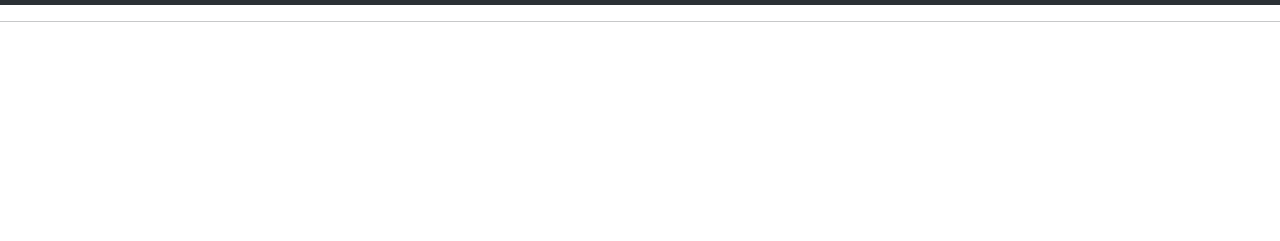
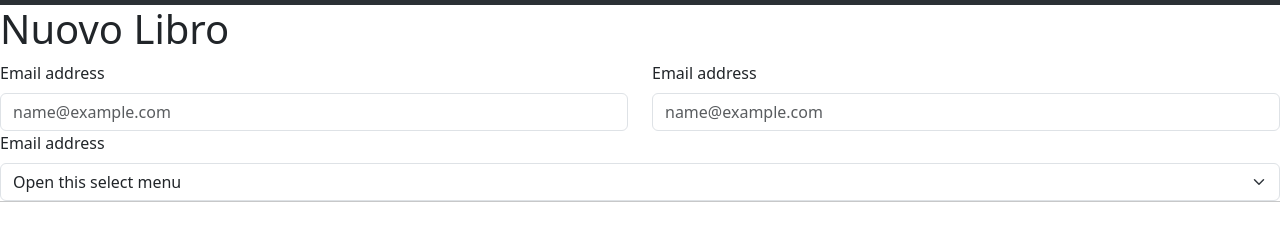
Before and after one commit to PieStw/html-css-bootstrap-dashboard, a plain HTML site: page index2.html in a window 1280 px wide. Shown: the part 81-322 px from the top of the page. Drawn offline with nearby package versions, Linux system fonts and the light colour scheme.

Commit message:
creazione primi form

```diff
--- a/index2.html
+++ b/index2.html
@@ -89,14 +89,32 @@
 
     <body>
         <div class="col">
-            <div class="row"></div>
-            <div class="row-6"></div>
-            <div class="row-6"></div>
-            <div class="row"></div>
-            <div class="row"></div>
-            <div class="row"></div>
-            <hr>
-            <div class="row"></div>
+            <div class="row">
+                <h1>Nuovo Libro</h1>
+                <div class="col-6">
+                    <label for="exampleFormControlInput1" class="form-label">Email address</label>
+                    <input type="email" class="form-control" id="exampleFormControlInput1" placeholder="name@example.com">
+                </div>
+                <div class="col-6">
+                    <label for="exampleFormControlInput1" class="form-label">Email address</label>
+                    <input type="email" class="form-control" id="exampleFormControlInput1" placeholder="name@example.com">
+                </div>
+                <div class="col-12">
+                    <label for="exampleFormControlInput1" class="form-label">Email address</label>
+                    <select class="form-select" aria-label="Default select example">
+                        <option selected>Open this select menu</option>
+                        <option value="1">One</option>
+                        <option value="2">Two</option>
+                        <option value="3">Three</option>
+                    </select>
+                </div>
+                <div class="col-12"></div>
+                <div class="col-12"></div>
+                <hr>
+                <div class="row"></div>
+            </div>
+
+
         </div>
     </body>
 
```
